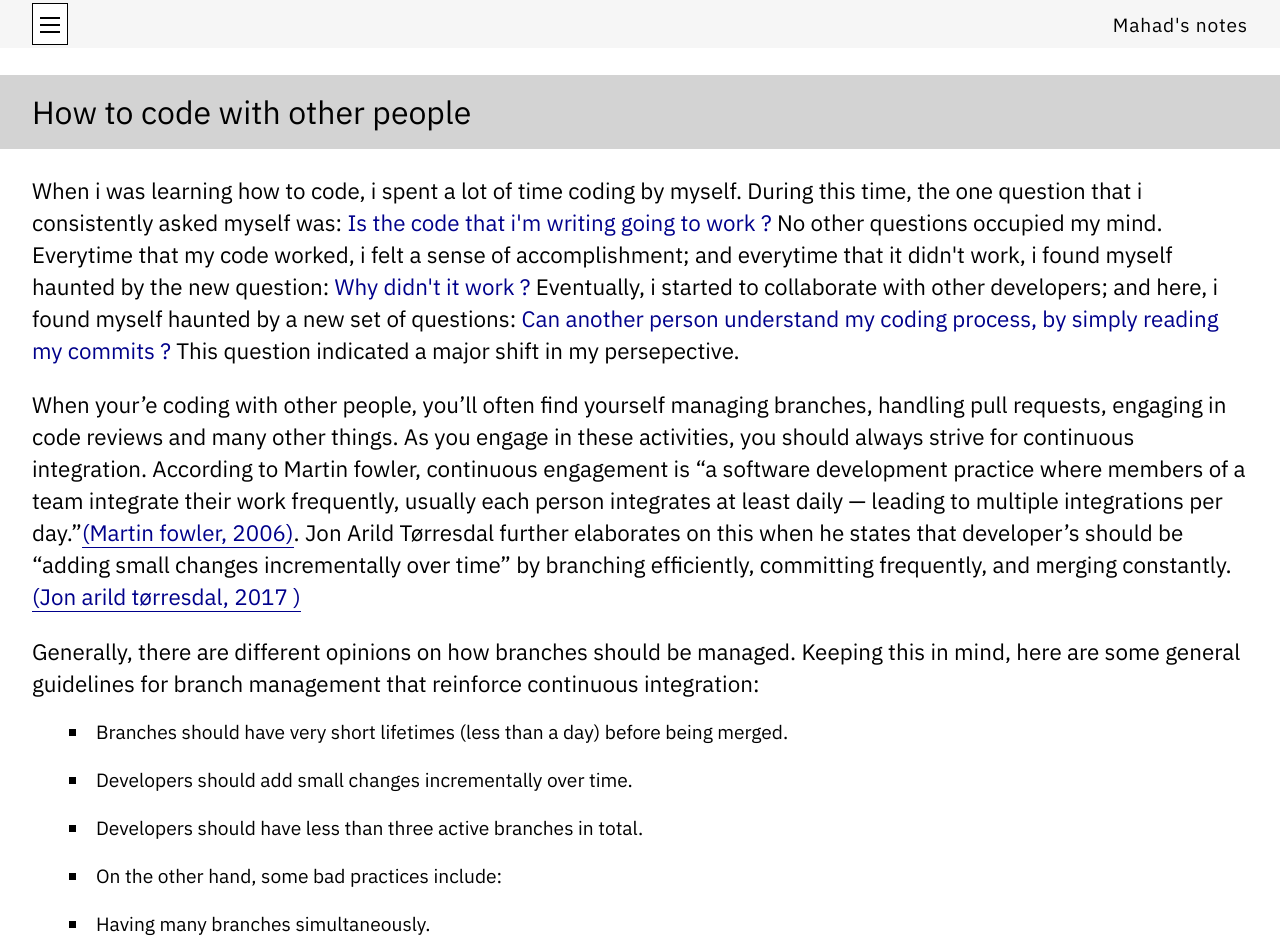
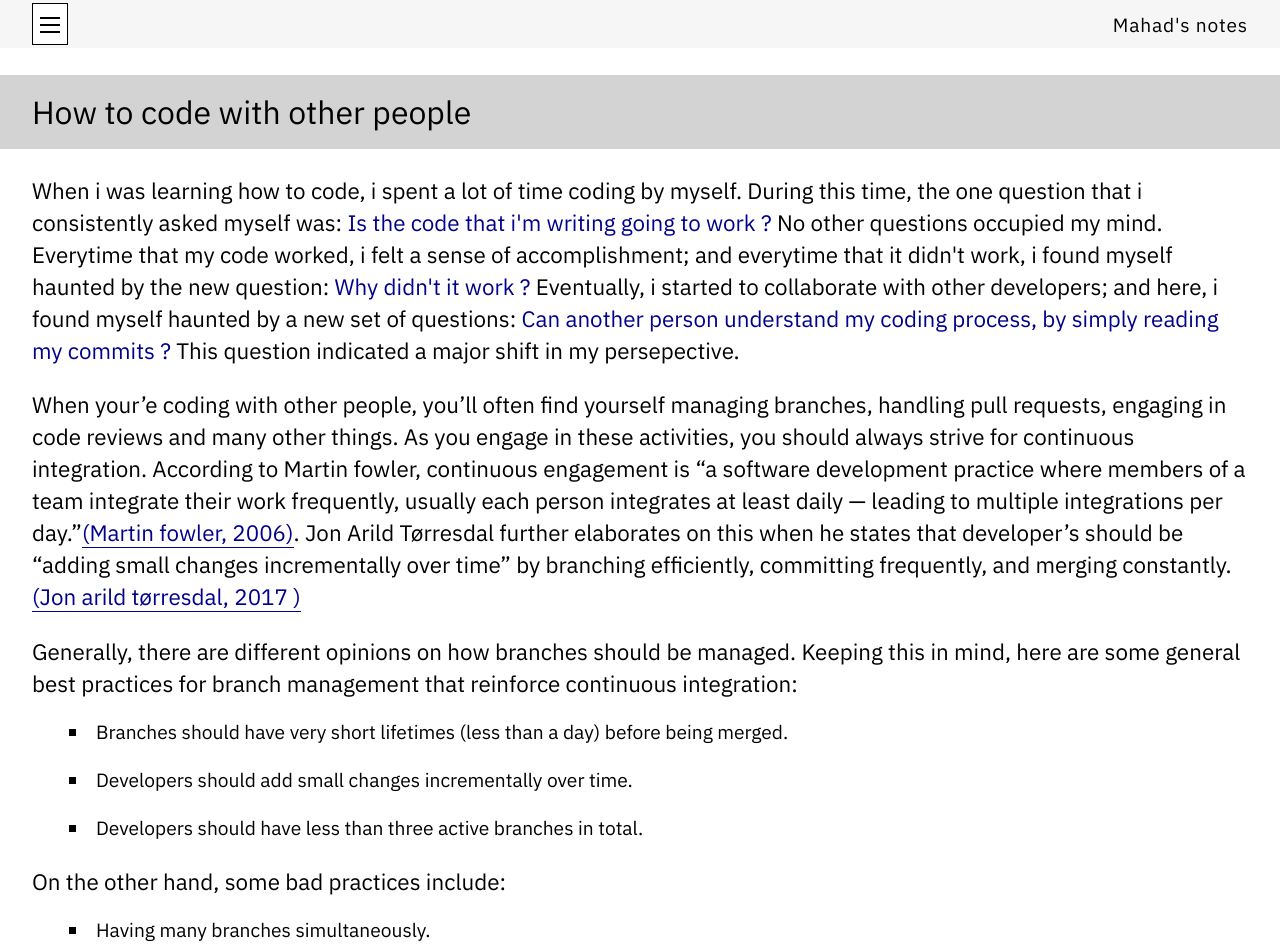
Before and after one commit to Elir-Mahad/notes, a Next.js app: page /coding-with-other-people in a window 1280 px wide. Shown: the top 952 px of the page. Built offline with nearby package versions, Linux system fonts and the light colour scheme.

Commit message:
refactor(collab): change one litem to sentence to seperate good practices from bad practices

```diff
--- a/pages/coding-with-other-people.js
+++ b/pages/coding-with-other-people.js
@@ -78,8 +78,8 @@ function Collab() {
         {/*  */}
         <Sentence>
           Generally, there are different opinions on how branches should be
-          managed. Keeping this in mind, here are some general guidelines for
-          branch management that reinforce continuous integration:
+          managed. Keeping this in mind, here are some general best practices
+          for branch management that reinforce continuous integration:
         </Sentence>
 
         <Litem>
@@ -95,7 +95,7 @@ function Collab() {
           Developers should have less than three active branches in total.{" "}
         </Litem>
 
-        <Litem>On the other hand, some bad practices include: </Litem>
+        <Sentence>On the other hand, some bad practices include: </Sentence>
 
         <Litem>Having many branches simultaneously. </Litem>
 
```
